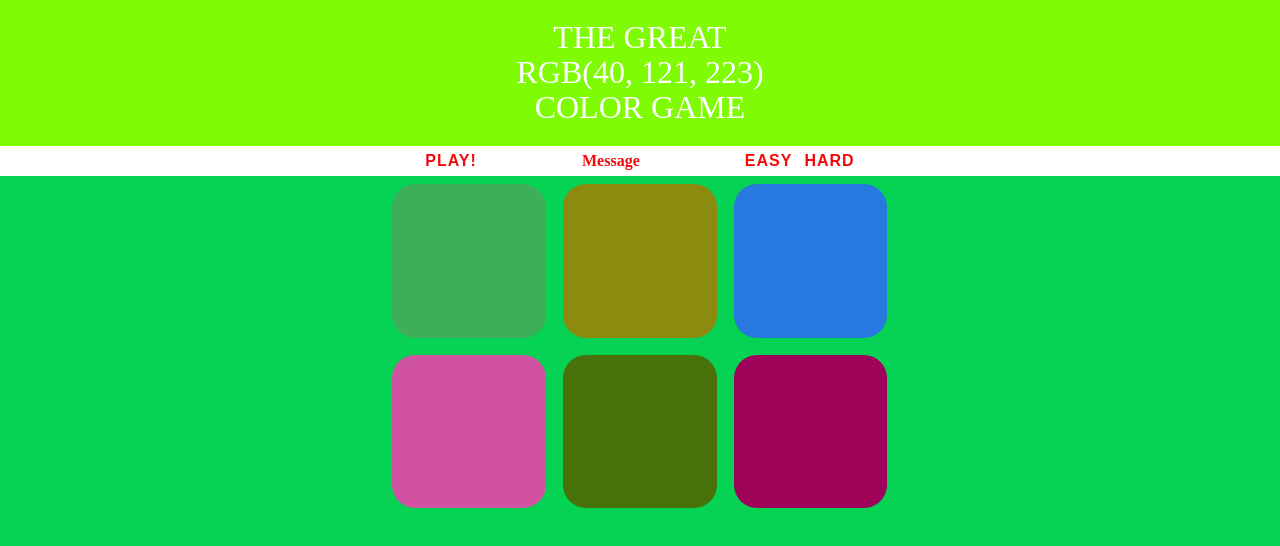
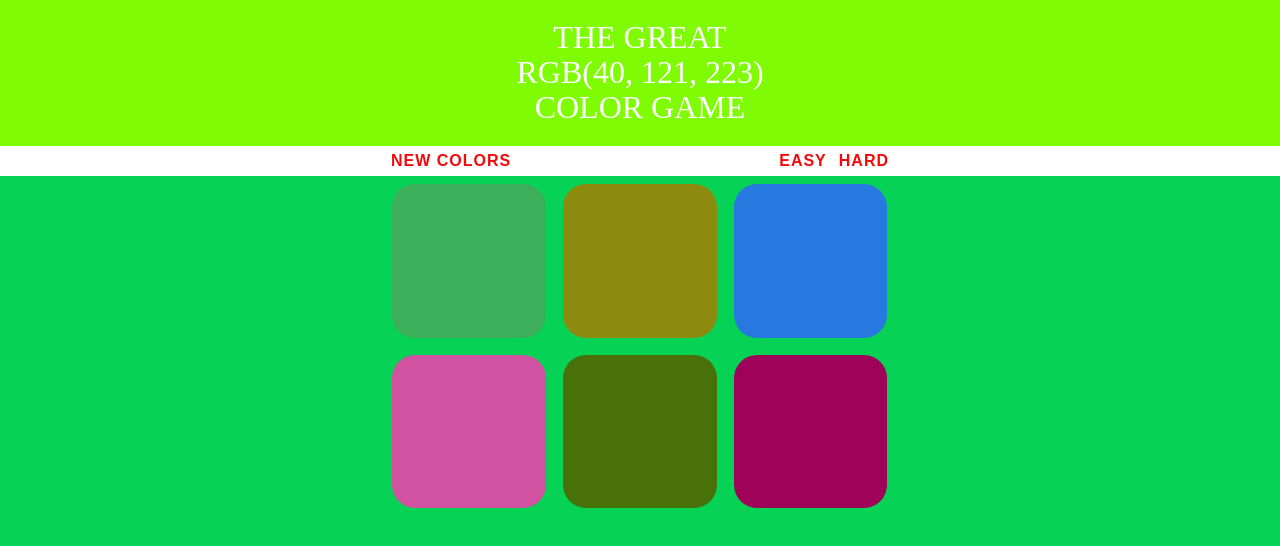
Before and after one commit to TudorBucur19/ColorGame--React, a React (Create React App) app: page / in a window 1280 px wide. Both pictures are taken after a click on the button "PLAY!". Shown: the top 546 px of the page. Built offline with nearby package versions, Linux system fonts and the light colour scheme.

Commit message:
checkColor improvments, demo

```diff
--- a/src/App.css
+++ b/src/App.css
@@ -1,5 +1,5 @@
 body {
-	background-color: #06d354;
+	background-color: rgb(6, 211, 85);
 	margin: 0px;
 	font-family: "Avenir";
 }
--- a/src/components/header.jsx
+++ b/src/components/header.jsx
@@ -1,10 +1,10 @@
 import React from 'react';
 import './header.styles.css';
 
-const Header = ({pickedColor}) => {
+const Header = ({pickedColor, backgroundColor}) => {
 
     return(
-        <div>
+        <div style={{background: backgroundColor}}>
             <h1>The great
                 <br/>
                 <span>{pickedColor}</span>
--- a/src/components/header.styles.css
+++ b/src/components/header.styles.css
@@ -3,7 +3,7 @@ h1 {
 	font-weight: normal;
 	text-align: center;
 	margin: 0px;
-	background: rgb(127, 252, 3);
+
 	text-transform: uppercase;
 	padding: 20px 0;
 	line-height: 1.1;
--- a/src/components/homepage.jsx
+++ b/src/components/homepage.jsx
@@ -7,6 +7,10 @@ const Home = () => {
   const [squares, setSquares] = useState([]);
   const [difficulty, setDifficulty] = useState(6);
   const [pickedColor, setPickedColor] = useState();
+  const [display, setDisplay] = useState("");
+  const [message, setMessage] = useState("");
+  const [headerBg, setHeaderBg] = useState("rgb(127, 252, 3)");
+  const [playBtn, setPlayBtn] = useState("PLAY!");
 
 
 
@@ -16,18 +20,28 @@ const Home = () => {
     let random = Math.floor(Math.random() * difficulty);
     setSquares(colors);
     setPickedColor(colors[random]);
+    setMessage("");
+    setPlayBtn("New colors")
+    setHeaderBg("rgb(127, 252, 3)");
   };
 
   console.log(squares);
 
   const checkColor = (i) => {
     if(squares[i] === pickedColor){
-      console.log(pickedColor)
+      const correctColor = new Array(difficulty).fill(pickedColor);
+      setSquares(correctColor);
+      setMessage("Correct");
+      setHeaderBg(pickedColor);
+      setPlayBtn("Play again!");
     }else{
-     let backGr = "none";
-     return backGr;
+     squares[i] = ("rgb(6, 211, 85)"); //to be fixed
+     setDisplay("none");
+     setMessage("Keep Trying");
     }
   }
+
+
 
   const easy = () => {
     setDifficulty(3);
@@ -40,11 +54,16 @@ const Home = () => {
 
   return (
       <div>
-        <Header pickedColor={pickedColor}/>
-        <Stripe updateColors={randomColors} easy={easy} hard={hard}/>
+        <Header pickedColor={pickedColor} backgroundColor={headerBg}/>
+        <Stripe updateColors={randomColors} easy={easy} hard={hard} message={message} playBtn={playBtn}/>
         <div className="container">
           {squares.map((sq, index) =>
-            <Square key={index} color={sq} checkColor={() => checkColor(index)} bg={()=>checkColor()} />)}
+            <Square
+            key={index}
+            color={sq}
+            checkColor={()=> checkColor(index)}
+            display={display}
+           />)}
         </div>
       </div>
     );
--- a/src/components/square.jsx
+++ b/src/components/square.jsx
@@ -1,9 +1,9 @@
 import React from 'react';
 import './square.styles.css';
 
-const Square = ({color, checkColor, bg}) => {
+const Square = ({color, checkColor, display}) => {
     return(
-    <div className="square" style={{backgroundColor: color, display: bg}} onClick={checkColor}>
+    <div className="square" style={{backgroundColor: color}} onClick={checkColor}>
 
     </div>
     )
--- a/src/components/stripe.jsx
+++ b/src/components/stripe.jsx
@@ -1,11 +1,11 @@
 import React from 'react';
 import './stripe.styles.css';
 
-const Stripe = ({updateColors, easy, hard}) => {
+const Stripe = ({updateColors, easy, hard, message, playBtn}) => {
     return (
         <div className="stripe">
-            <button className="reset" onClick={updateColors}>PLAY!</button>
-            <span className="message">Message</span>
+            <button className="reset" onClick={updateColors}>{playBtn}</button>
+            <span className="message">{message}</span>
             <button className="easyBtn" onClick={easy}>Easy</button>
             <button className="hardBtn" onClick={hard}>Hard</button>
         </div>
```
Also changed, not shown: 1 other file (tests, documents, lock files or other folders).
